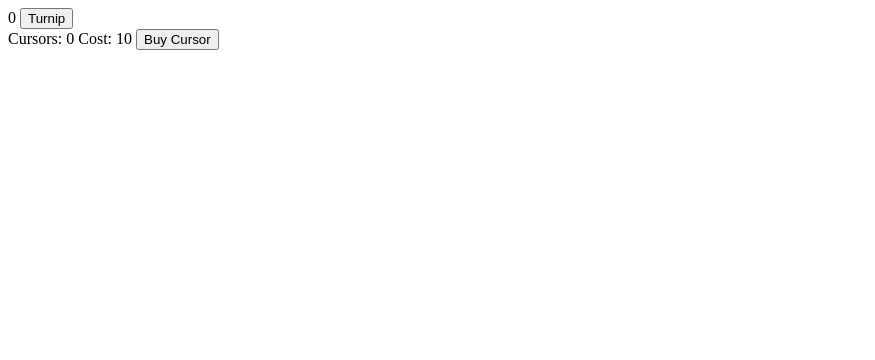
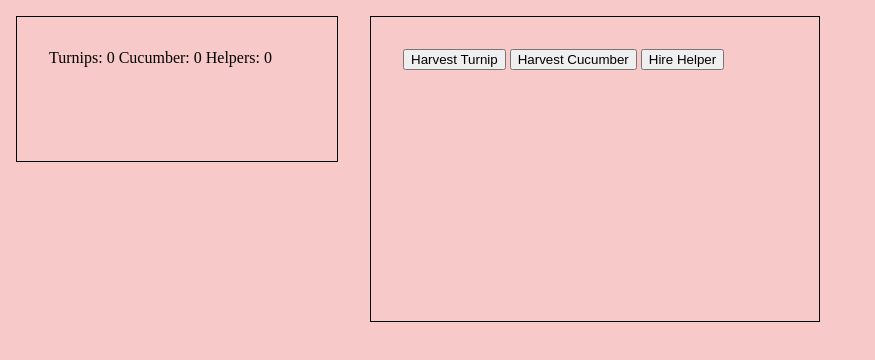
Before and after one commit to NikkiHmltn/canvas-game-practice, a plain HTML site: page index.html in a window 1280 px wide. Shown: the whole page, without its empty margins (0-875 px from the left). Drawn offline with Linux system fonts and the light colour scheme.

Commit message:
add some style and added cucumbers

```diff
--- a/index.html
+++ b/index.html
@@ -3,17 +3,19 @@
   <head>
     <meta charset="utf-8" />
     <title>Farm Idle</title>
+    <link rel="stylesheet" href="style.css">
   </head>
   <body>
-    <div id="gamearea">
-        <div>
-            <span id="turnip-counter"></span>
-            <button onclick="clickTurnip(1)">Turnip</button>
+    <div class="gamearea">
+        <div class="clicker-tracker">
+            Turnips: <span id="turnip-counter"></span>
+            Cucumber: <span id="cucumber-counter"></span>
+            Helpers: <span id="cursors">0</span>
         </div>
-        <div>
-            Cursors: <span id="cursors">0</span>
-            Cost: <span id="cursor-cost">10</span>
-            <button onclick="buyCursor()">Buy Cursor</button>
+        <div class="clicker-actions">
+            <button onclick="clickTurnip(1)">Harvest Turnip</button>
+            <button onclick="clickCucumber(1)">Harvest Cucumber</button>
+            <button onclick="buyCursor()">Hire Helper</button>
         </div>
 
     </div>
--- a/js/main.js
+++ b/js/main.js
@@ -1,9 +1,16 @@
 let turnips = 0
+let cucumber = 0
 let cursors = 0
+
 
 function clickTurnip(num) {
     turnips += num
     document.getElementById("turnip-counter").textContent = turnips
+}
+
+function clickCucumber(num) {
+    cucumber += num
+    document.getElementById("cucumber-counter").textContent = cucumber
 }
 
 function buyCursor(){
@@ -20,4 +27,5 @@ function buyCursor(){
 
 window.setInterval(() => {
     clickTurnip(cursors)
+    clickCucumber(cursors)
 }, 1000)
--- /dev/null
+++ b/style.css
@@ -0,0 +1,28 @@
+html, body{
+    margin: 0;
+    height: 100%;
+    background:rgb(248, 201, 201);
+}
+
+.gamearea {
+    height: 100%;
+    display: flex;
+    flex-direction: row;
+    flex-wrap: wrap;
+}
+
+.clicker-tracker {
+    height: 10%;
+    margin: 1rem;
+    padding: 2rem;
+    border: solid 1px black;
+    width: 20%;
+}
+
+.clicker-actions {
+    margin: 1rem;
+    border: solid 1px black;
+    padding: 2rem;
+    height: 30%;
+    width: 30%;
+}
```
